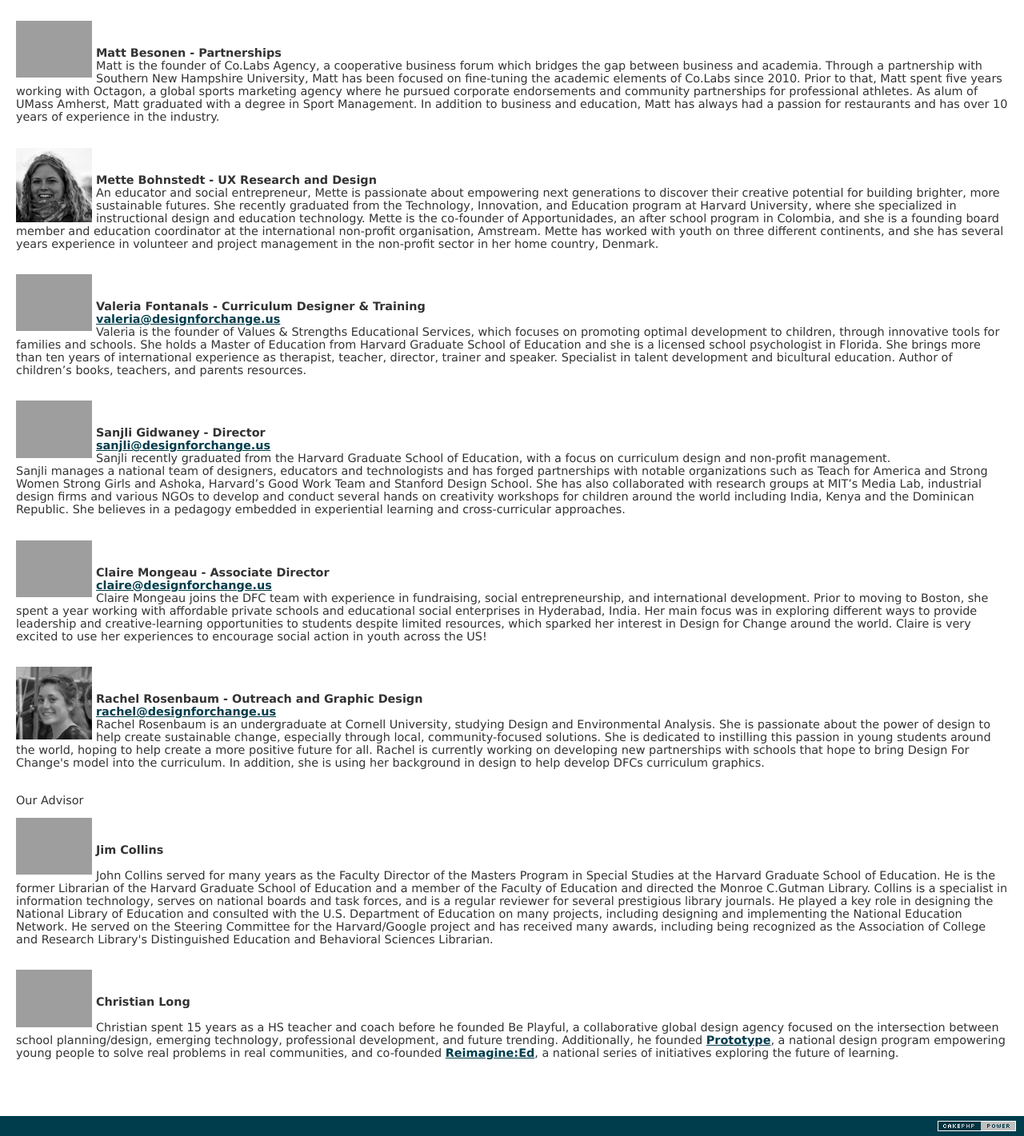
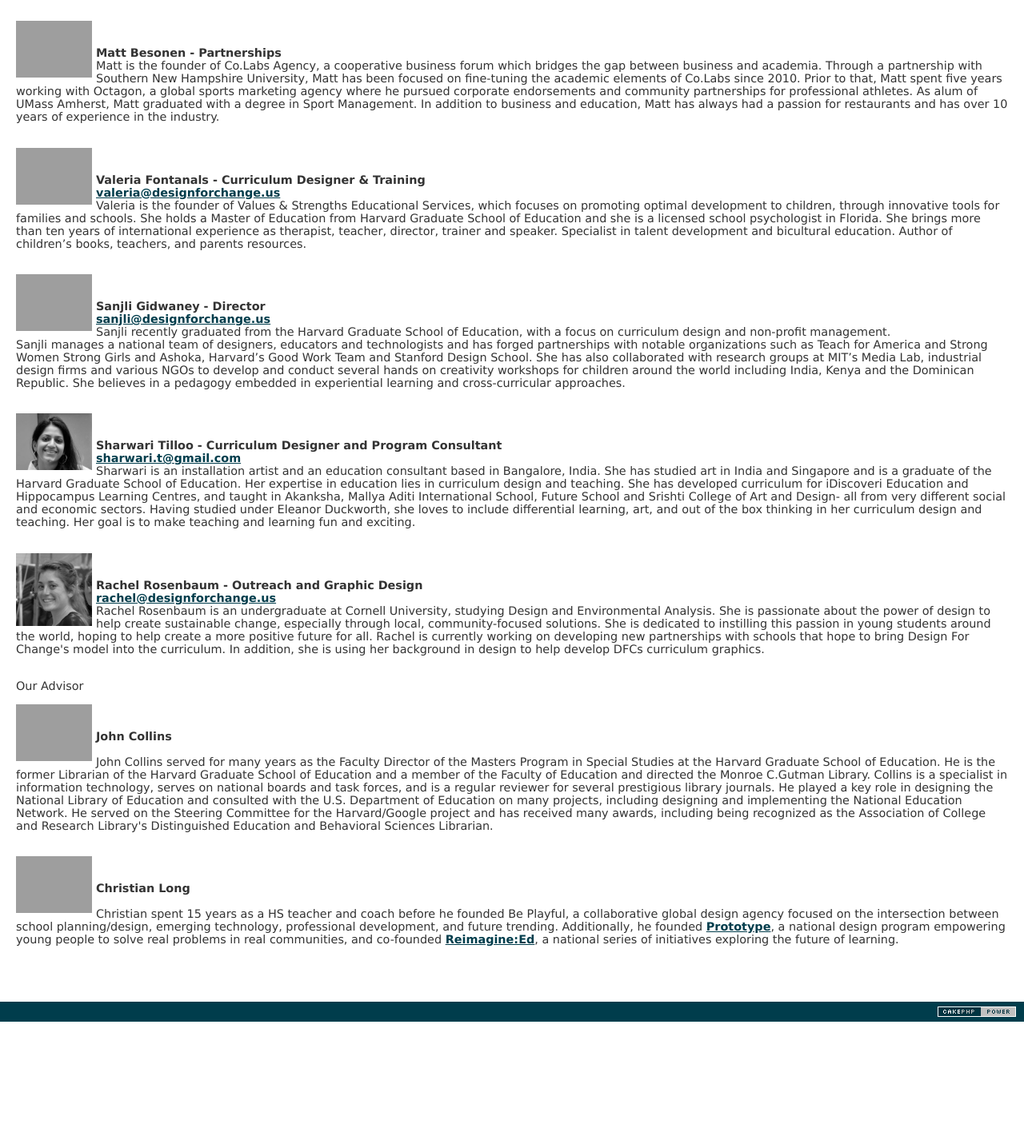
Before and after one commit to harrisonj/Design-for-Change-USA, a CakePHP app: the page made by app/View/Pages/aboutus.ctp in a window 1280 px wide. Shown: the part 387-1808 px from the top of the page at 80% size. After the commit the page ends 1665 px from the top, so only its background shows below. Run offline with PHP 8.4 and a stand-in for CakePHP, Linux system fonts and the light colour scheme; the template is opened without the code that fills it, so the values that code supplies are empty; some libraries are stand-ins or nearby versions; grey boxes are pictures that could not be loaded.

Commit message:
added Sharwari

```diff
--- a/app/View/Pages/aboutus.ctp
+++ b/app/View/Pages/aboutus.ctp
@@ -33,15 +33,6 @@
             <p>&nbsp;</p>
 		</div>
 		<div class="normaltext" style="float: left; width: 100px">
-			<img width="95" alt="" src="/dfcusa/images/mette.png">
-		</div>
-		<div class="normaltext">
-			<br><br>
-			<b>Mette Bohnstedt - UX Research and Design</b><br>
-            An educator and social entrepreneur, Mette is passionate about empowering next generations to discover their creative potential for building brighter, more sustainable futures. She recently graduated from the Technology, Innovation, and Education program at Harvard University, where she specialized in instructional design and education technology. Mette is the co-founder of Apportunidades, an after school program in Colombia, and she is a founding board member and education coordinator at the international non-profit organisation, Amstream. Mette has worked with youth on three different continents, and she has several years experience in volunteer and project management in the non-profit sector in her home country, Denmark.
-            <p>&nbsp;</p>
-		</div>
-		<div class="normaltext" style="float: left; width: 100px">
 			<img width="95" alt="" src="/dfcusa/images/valeria.png">
 		</div>
 		<div class="normaltext">
@@ -64,13 +55,13 @@
 			<p>&nbsp;</p>
 		</div>
 		<div class="normaltext" style="float: left; width: 100px">
-			<img width="95" alt="" src="/dfcusa/images/claire.png">
+			<img width="95" alt="" src="/dfcusa/images/sharwari.png">
 		</div>
 		<div class="normaltext">
 			<br><br>
-			<b>Claire Mongeau - Associate Director</b><br>
-			<a href="mailto:claire@designforchange.us">claire@designforchange.us</a><br>
-			Claire Mongeau joins the DFC team with experience in fundraising, social entrepreneurship, and international development. Prior to moving to Boston, she spent a year working with affordable private schools and educational social enterprises in Hyderabad, India. Her main focus was in exploring different ways to provide leadership and creative-learning opportunities to students despite limited resources, which sparked her interest in Design for Change around the world. Claire is very excited to use her experiences to encourage social action in youth across the US!
+			<b>Sharwari Tilloo - Curriculum Designer and Program Consultant</b><br>
+			<a href="mailto:sharwari@designforchange.us">sharwari.t@gmail.com</a><br>
+			Sharwari is an installation artist and an education consultant based in Bangalore, India. She has studied art in India and Singapore and is a graduate of the Harvard Graduate School of Education. Her expertise in education lies in curriculum design and teaching. She has developed curriculum for iDiscoveri Education and Hippocampus Learning Centres, and taught in Akanksha, Mallya Aditi International School, Future School and Srishti College of Art and Design- all from very different social and economic sectors. Having studied under Eleanor Duckworth, she loves to include differential learning, art, and out of the box thinking in her curriculum design and teaching. Her goal is to make teaching and learning fun and exciting.
 			<p>&nbsp;</p>
 		</div>
 		<div class="normaltext" style="float: left; width: 100px">
@@ -89,7 +80,7 @@
 			</div>
 			<div class="normaltext">
 				<br><br>
-				<b>Jim Collins</b><br><br>
+				<b>John Collins</b><br><br>
 		        John Collins served for many years as the Faculty Director of the Masters Program in Special Studies at the Harvard Graduate School of Education. He is the former Librarian of the Harvard Graduate School of Education and a member of the Faculty of Education and directed the Monroe C.Gutman Library. Collins is a specialist in information technology, serves on national boards and task forces, and is a regular reviewer for several prestigious library journals. He played a key role in designing the National Library of Education and consulted with the U.S. Department of Education on many projects, including designing and implementing the National Education Network. He served on the Steering Committee for the Harvard/Google project and has received many awards, including being recognized as the Association of College and Research Library's Distinguished Education and Behavioral Sciences Librarian.
 		        <p>&nbsp;</p>
 			</div>
```
Also changed, not shown: app/webroot/images/sharwari.png (added).
